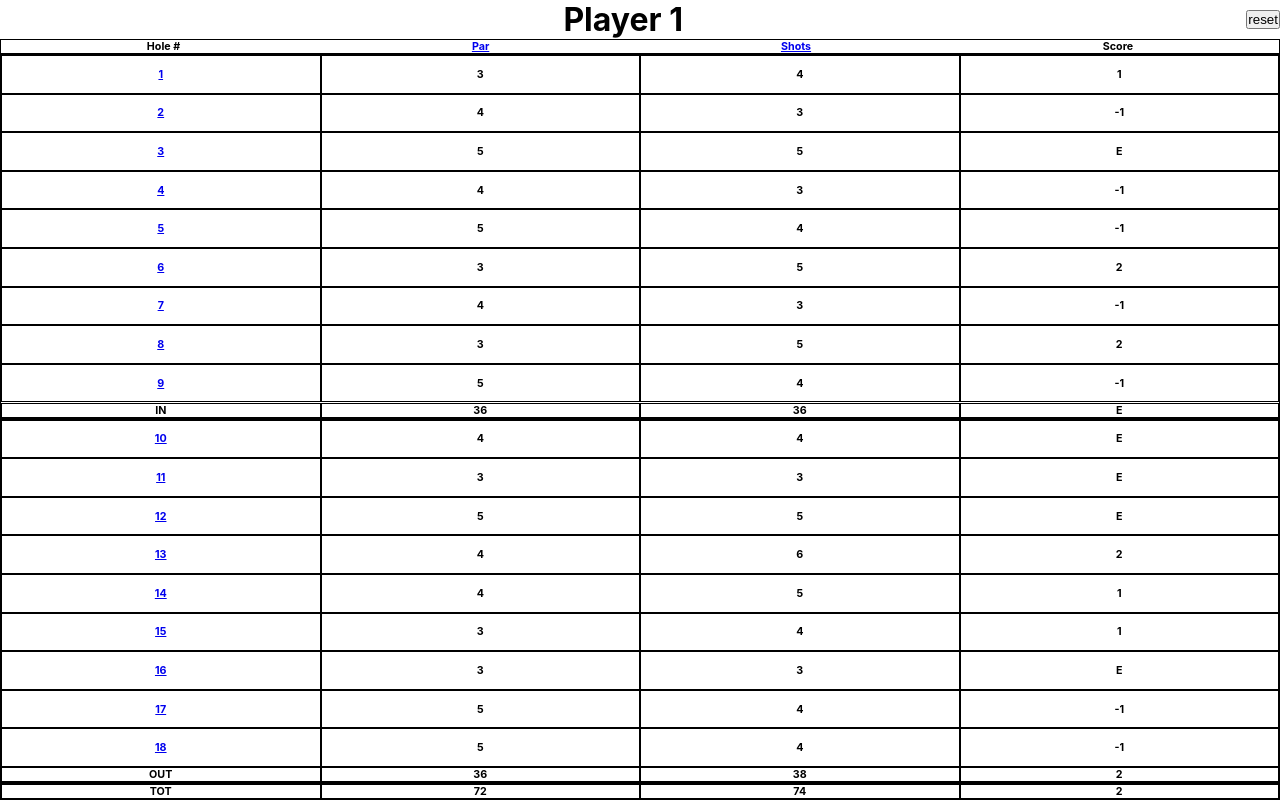
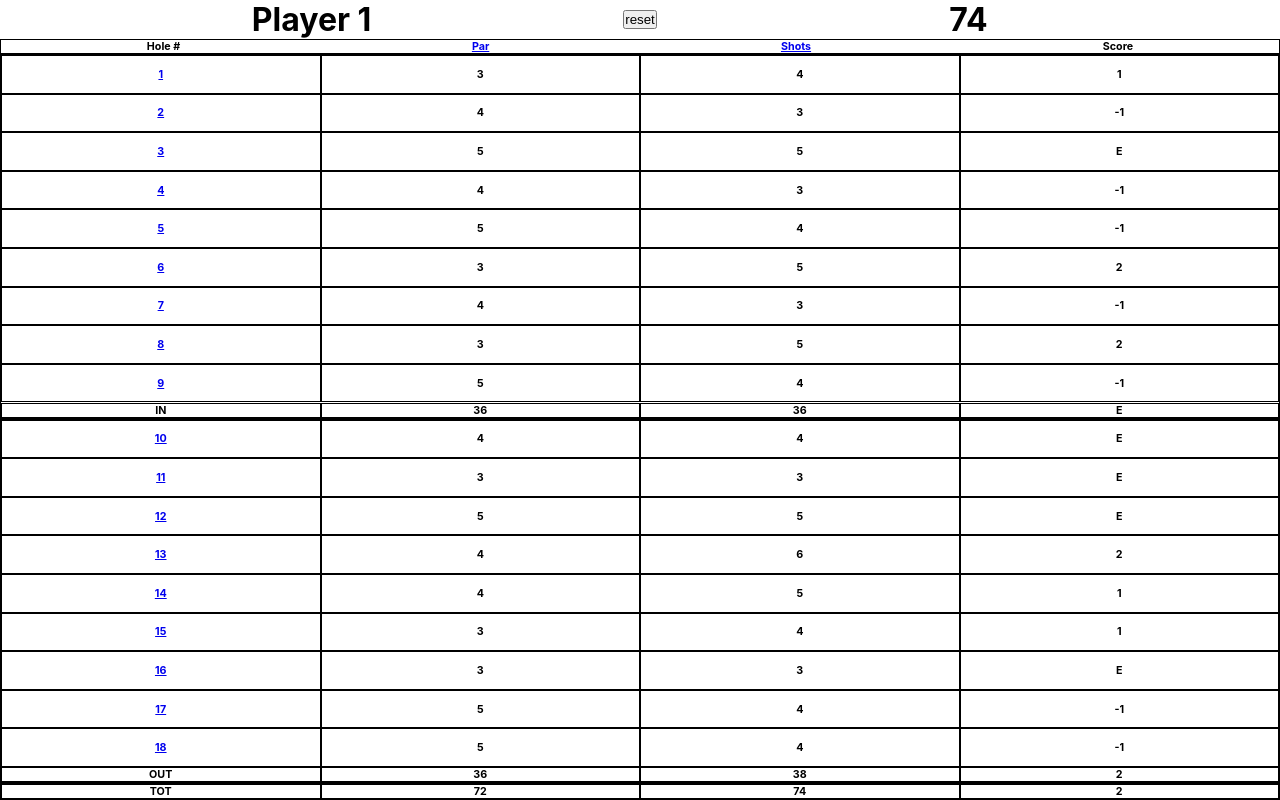
Before and after one commit to SCollinA/scorecard-react, a React (Create React App) app: page /1 in a window 1280 px wide. Built offline with nearby package versions, Linux system fonts and the light colour scheme.

Commit message:
add and style total score

```diff
--- a/src/index.css
+++ b/src/index.css
@@ -51,7 +51,7 @@ html, body {
   justify-content: space-around;
 }
 
-.playerName {
+.playerName, .playerScore {
   flex: 1;
 }
 
--- a/src/scorecard/GolferScoreCardHeader.js
+++ b/src/scorecard/GolferScoreCardHeader.js
@@ -10,6 +10,9 @@ export default function GolferScoreCardHeader(props) {
             }}>
                 reset
             </button>
+            <h1 className='playerScore'>{playerHoleScores.reduce((prevScore, nextScore) => {
+                return prevScore.shots || prevScore.shots === 0 ? prevScore.shots + nextScore.shots : prevScore + nextScore.shots
+            }) || ''}</h1>
         </div>
     )
 }
--- a/src/scorecard/GolferScoreCardScoresNineTotals.js
+++ b/src/scorecard/GolferScoreCardScoresNineTotals.js
@@ -4,18 +4,26 @@ export default function GolferScoreCardScoresNineTotals(props) {
     const {totalsRowLabel, startHoleNum, endHoleNum, playerHoles, playerHoleScores} = props
     return (
     <div className='GolferScoreCardScoresNineTotals'>
-        <h6>{totalsRowLabel}</h6>
-        <h6>{playerHoles.slice(startHoleNum, endHoleNum)
+        <h6>
+            {totalsRowLabel}
+        </h6>
+        <h6>
+            {playerHoles.slice(startHoleNum, endHoleNum)
             .reduce((prevHole, currHole) => {
-            return prevHole.par ? prevHole.par + currHole.par : prevHole + currHole.par
-            })}</h6>
-        <h6>{playerHoleScores.slice(startHoleNum, endHoleNum)
+                return prevHole.par ? prevHole.par + currHole.par : prevHole + currHole.par
+            })}
+        </h6>
+        <h6>
+            {playerHoleScores.slice(startHoleNum, endHoleNum)
             .reduce((prevHole, currHole) => {
-            return prevHole.shots || prevHole.shots === 0 ? prevHole.shots + currHole.shots : prevHole + currHole.shots
-        })}</h6>
-        <h6>{playerHoleScores.slice(startHoleNum, endHoleNum)
+                return prevHole.shots || prevHole.shots === 0 ? prevHole.shots + currHole.shots : prevHole + currHole.shots
+            }) || 'E'}
+        </h6>
+        <h6>
+            {playerHoleScores.slice(startHoleNum, endHoleNum)
             .map((holeScore, index) => holeScore.shots - playerHoles[index].par)
-            .reduce((prevScore, currScore) => prevScore + currScore) || 'E'}</h6>
+            .reduce((prevScore, currScore) => prevScore + currScore) || 'E'}
+        </h6>
     </div>
     )
 }
```
